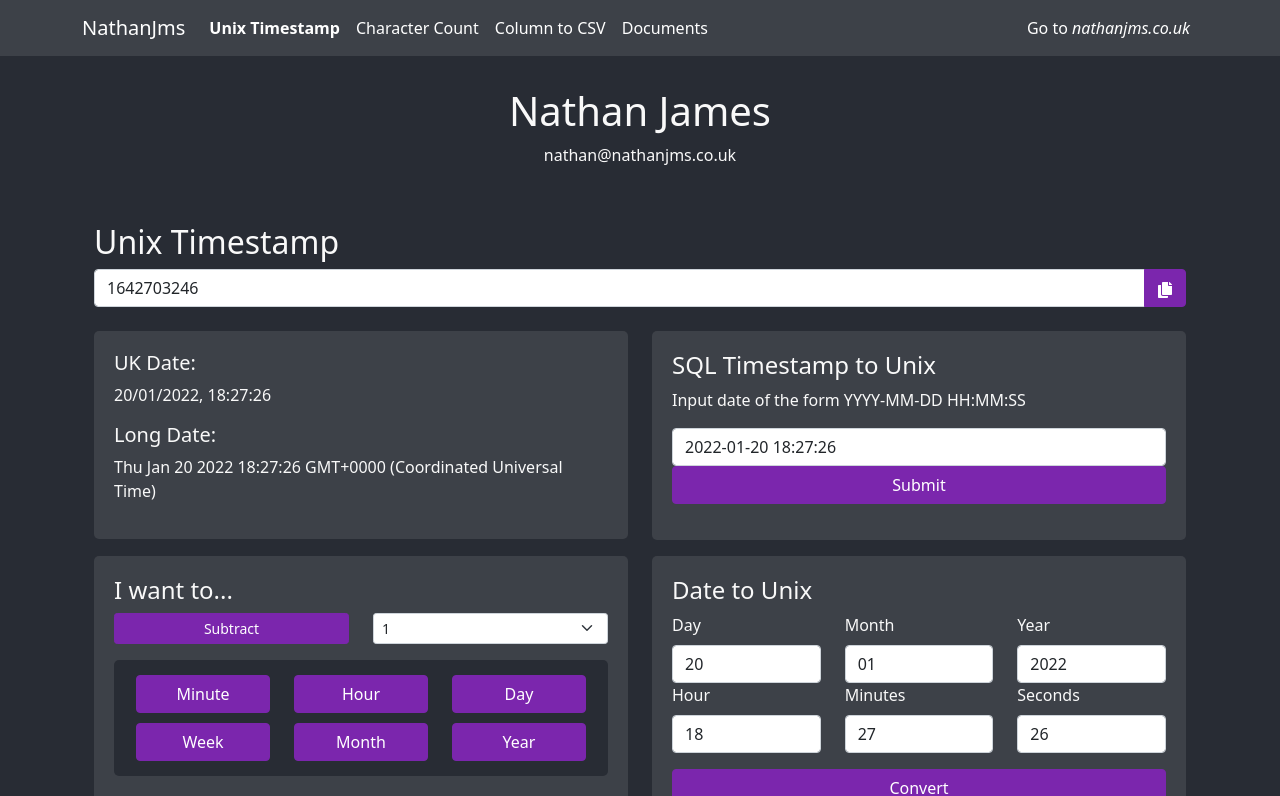
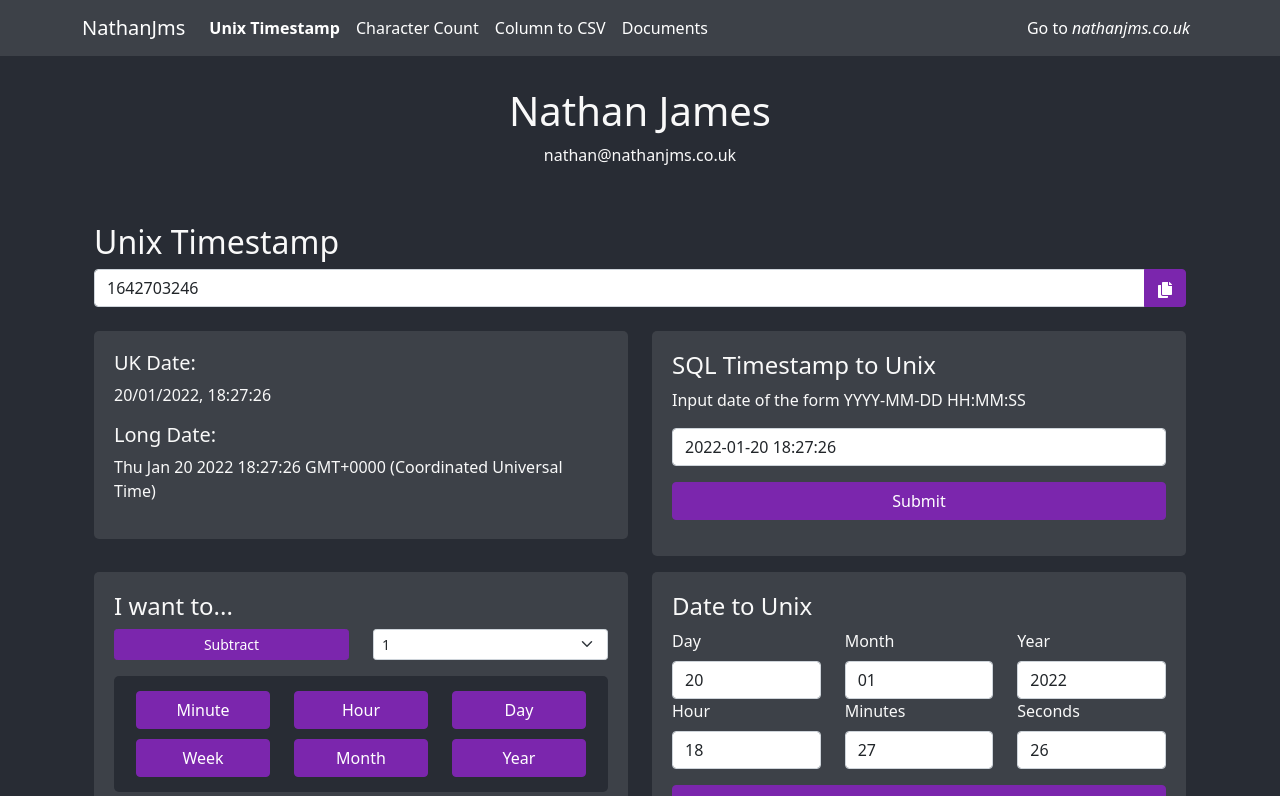
Before and after one commit to Nathanjms/nathanjms-tools, a React (Create React App) app: page / in a window 1280 px wide. Shown: the top 796 px of the page. Built offline with nearby package versions, Linux system fonts and the light colour scheme.

Commit message:
Margin to submit btn

```diff
--- a/src/components/main/unixtime/UnixTime.tsx
+++ b/src/components/main/unixtime/UnixTime.tsx
@@ -207,7 +207,7 @@ const UnixTime: React.FC<UnixTimeProps> = (): ReactElement => {
                     setSqlDate(e.target.value);
                   }}
                 />
-                <Button className="w-100" type="submit">
+                <Button className="w-100 mt-3" type="submit">
                   Submit
                 </Button>
               </Form>
```
